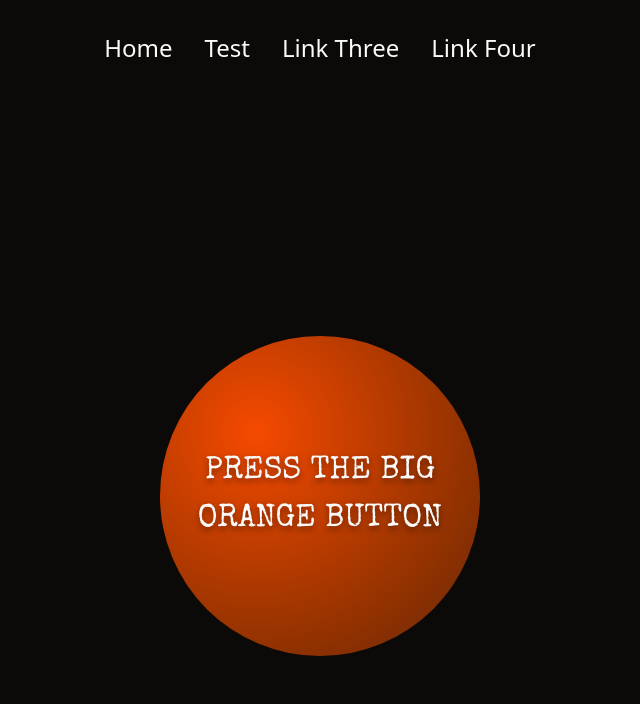
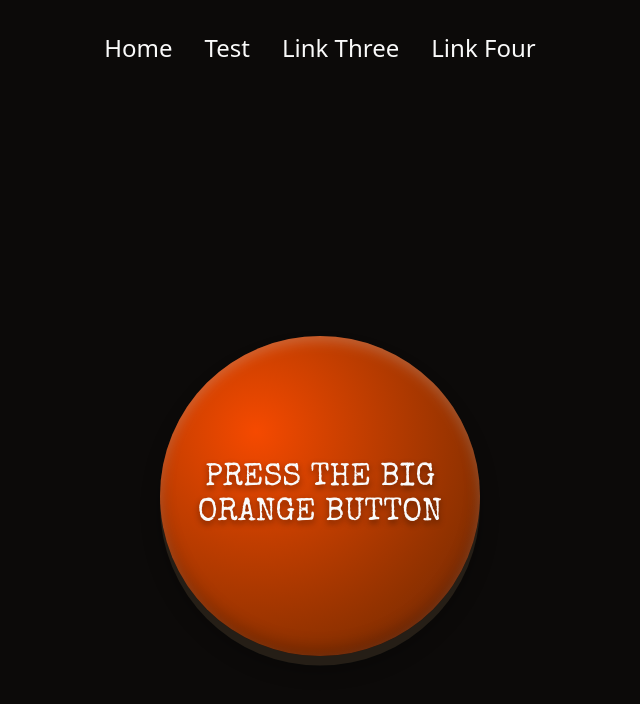
Before and after one commit to rhw-repo/react-dashboard-fs, a React (Vite) app in the folder frontend/: page /test in a window 1280 px wide. Shown: the top 704 px of the page, without its empty margins (320-960 px from the left). Built offline with nearby package versions, Linux system fonts and the light colour scheme.

Commit message:
Add 3d animation and adust color for circle gardients for the Buzzer Button

```diff
--- a/frontend/src/components/ui/buzzer-button/BuzzerButton.module.css
+++ b/frontend/src/components/ui/buzzer-button/BuzzerButton.module.css
@@ -6,20 +6,79 @@
   display: flex;
   justify-content: center;
   align-items: center;
+  gap: 3rem;
 }
 
 .sphere {
-  text-wrap: balanced;
-  height: clamp(15rem, 25vw, 50rem);
-  width: clamp(15rem, 25vw, 50rem);
+  position: relative;
+  display: grid;
+  place-items: center;
+  height: clamp(15rem, 25vw, 20rem);
+  width: clamp(15rem, 25vw, 20rem);
+  padding: 1.5rem;
+  border: none;
   border-radius: 50%;
-  /*background: radial-gradient(circle at 30% 30%, #ffff00, #774400);*/
   background: radial-gradient(circle at 30% 30%, oklch(64.6% 0.222 41.116), oklch(36% 0.1 41.116));
   color: oklch(98.5% 0 0);
-  font-size: clamp(1rem, 25vw, 2rem);
-  font-family: 'Major Mono Display', monospace;
+  font-size: clamp(1rem, 2.5vw, 2rem);
+  line-height: 1.1;
+  text-align: center;
+  text-transform: uppercase;
   font-family: 'Special Elite', system-ui;
   font-weight: 400;
   font-style: normal;
   text-shadow: 0 3px 6px rgb(0 0 0 / 0.45);
+  /* No border */
+  box-shadow:
+    inset 0 0.35rem 0.75rem oklch(100% 0 0 / 0.2),
+    inset 0 -0.5rem 1rem oklch(0% 0 0 / 0.22),
+    0 0.6rem 0 oklch(24% 0.018 70),
+    0 0.9rem 1.2rem oklch(0% 0 0 / 0.28);
+  /* With border
+  box-shadow:
+    inset 0 0.35rem 0.75rem oklch(100% 0 0 / 0.2),
+    inset 0 -0.5rem 1rem oklch(0% 0 0 / 0.22),
+    0 0.6rem 0 oklch(24% 0.018 70),
+    0 0.72rem 0 0.12rem oklch(52% 0.17 45),
+    0 0.9rem 1.2rem oklch(0% 0 0 / 0.28);*/
+  cursor: pointer;
+  transform: translateY(0);
+  transition:
+    transform 0.15s ease,
+    box-shadow 0.15s ease;
 }
+
+.sphere:hover {
+  transform: translateY(-0.2rem);
+  /* No border */
+  box-shadow:
+    inset 0 0.35rem 0.75rem oklch(100% 0 0 / 0.2),
+    inset 0 -0.5rem 1rem oklch(0% 0 0 / 0.22),
+    0 0.8rem 0 oklch(24% 0.018 70),
+    0 1.15rem 1.4rem oklch(0% 0 0 / 0.28);
+  /*
+ With border
+  box-shadow:
+    inset 0 0.35rem 0.75rem oklch(100% 0 0 / 0.2),
+    inset 0 -0.5rem 1rem oklch(0% 0 0 / 0.22),
+    0 0.8rem 0 oklch(24% 0.018 70),
+    0 0.92rem 0 0.12rem oklch(52% 0.17 45),
+    0 1.15rem 1.4rem oklch(0% 0 0 / 0.28);*/
+}
+
+.sphere:active {
+  transform: translateY(0.35rem);
+  /* No border */
+  box-shadow:
+    inset 0 0.2rem 0.5rem oklch(100% 0 0 / 0.16),
+    inset 0 -0.35rem 0.7rem oklch(0% 0 0 / 0.2),
+    0 0.25rem 0 oklch(24% 0.018 70),
+    0 0.45rem 0.7rem oklch(0% 0 0 / 0.22);
+  /*With border
+  box-shadow:
+    inset 0 0.2rem 0.5rem oklch(100% 0 0 / 0.16),
+    inset 0 -0.35rem 0.7rem oklch(0% 0 0 / 0.2),
+    0 0.25rem 0 oklch(24% 0.018 70),
+    0 0.34rem 0 0.1rem oklch(52% 0.17 45),
+    0 0.45rem 0.7rem oklch(0% 0 0 / 0.22);*/
+}
--- a/frontend/src/components/ui/buzzer-button/BuzzerButton.tsx
+++ b/frontend/src/components/ui/buzzer-button/BuzzerButton.tsx
@@ -4,9 +4,12 @@ const BuzzerButton = () => {
   return (
     <section className={styles.wrapper}>
       <button className={styles.sphere}>
-        PRESS THE BIG
-        <br />
-        ORANGE BUTTON
+        <span className={styles.sphere__front}>
+          {' '}
+          PRESS THE BIG
+          <br />
+          ORANGE BUTTON
+        </span>
       </button>
     </section>
   );
```
